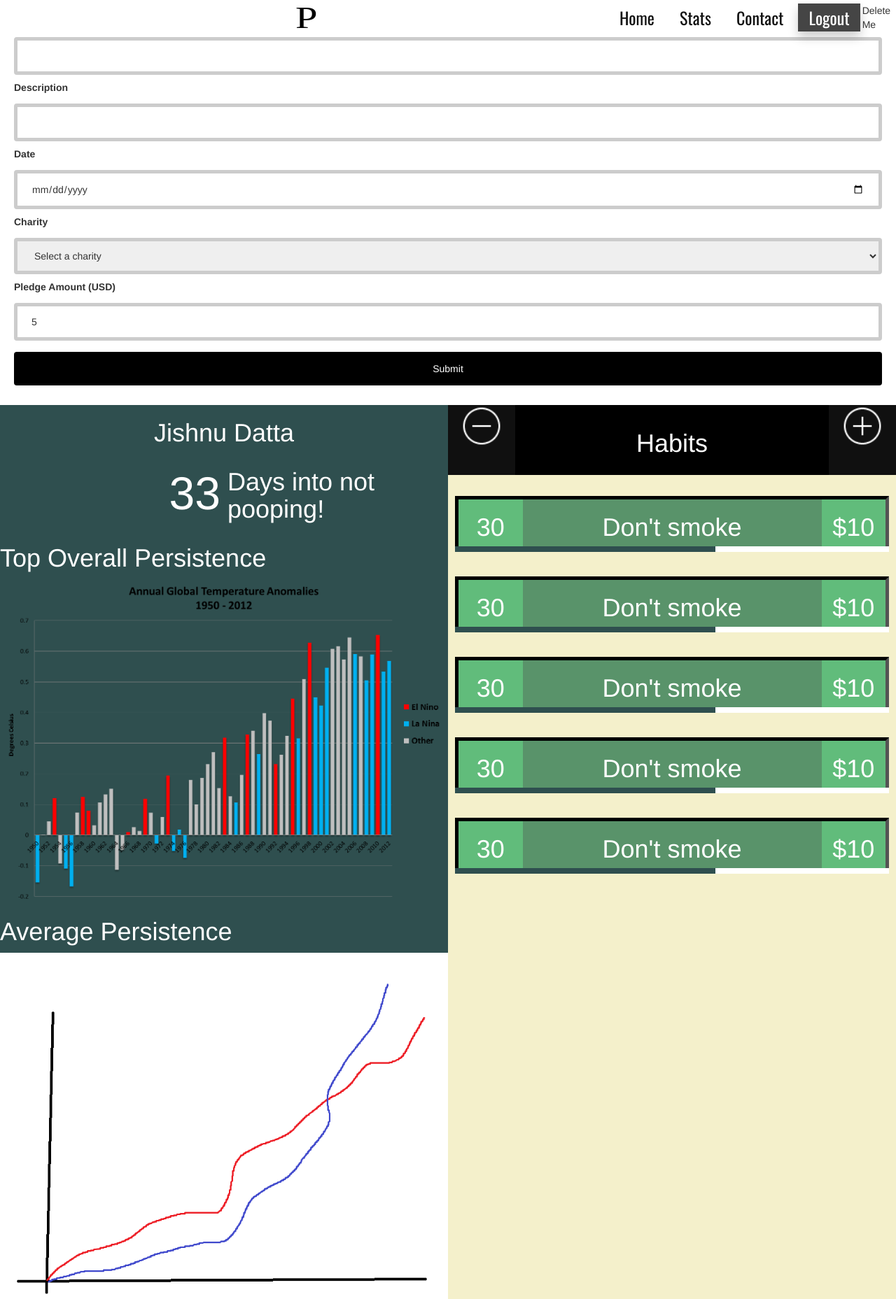
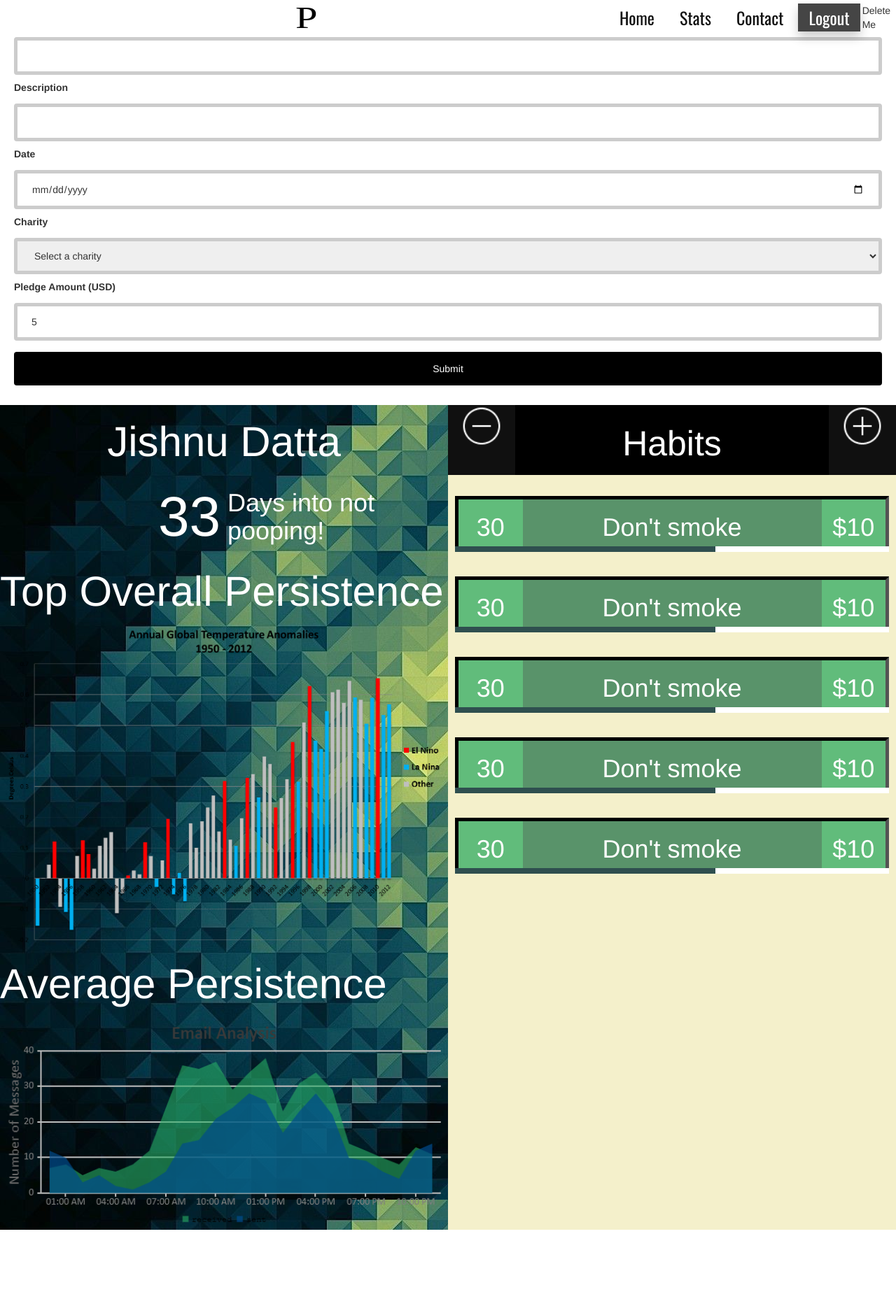
Before and after one commit to daniel1yuan/Persist, a Django app: page /home/ in a window 1280 px wide. Shown: the whole page at 70% size. After the commit the page ends 1758 px from the top, so only its background shows below. Run offline with Django 3.2, Linux system fonts and the light colour scheme; a user stored in the database is signed in; some libraries are stand-ins or nearby versions; some web fonts are replaced.

Commit message:
Updated UI

```diff
--- a/Persist/webapp/static/webapp/css/habit_header_bar.css
+++ b/Persist/webapp/static/webapp/css/habit_header_bar.css
@@ -52,3 +52,8 @@
 	flex-direction: column;
 	justify-content: center;
 }
+
+#header-wrapper{
+
+	font-size:50px;
+}
--- a/Persist/webapp/static/webapp/css/home.css
+++ b/Persist/webapp/static/webapp/css/home.css
@@ -2,6 +2,10 @@
   padding: 0;
   margin: 0;
   box-sizing: border-box;
+}
+
+h1{
+  font-family: 'Oswald', sans-serif;
 }
 
 .content{
@@ -22,22 +26,44 @@
   background-color: #F4F0CB;
 }
 
+.column.reg{
+  background-image: url("../assets/polygonpattern.jpg");
+  background-size:100%;
+}
+
 .column > h1{
   text-align: center;
+  font-size: 60px;
 }
 
 h1{
   color:white !important;
 }
 
+#Top-Persistence{
+   font-size: 60px;
+}
+
+#avg-persistence{
+  font-size:60px;
+}
+
 .text{
   width:100%;
+}
+
+#streak{
+   font-size: 80px;
 }
 
 .streak{
   width:50%;
   text-align:right;
   padding-right: 5px;
+}
+
+.streak > h1{
+  font-size: 200px;
 }
 
 .streak > h1{
--- a/Persist/webapp/templates/webapp/habit_header_bar.html
+++ b/Persist/webapp/templates/webapp/habit_header_bar.html
@@ -4,7 +4,7 @@
 			<img src="{% static 'webapp/assets/minus-50.png' %}" class="addbuttonimg">
         </button>
     <div class="header-wrapper">
-    	<h1>Habits</h1>
+    	<h1 id="header-wrapper">Habits</h1>
     </div>
         <button type="button"  id="deletebutton">
 			<img src="{% static 'webapp/assets/plus-50.png' %}" class="deletebuttonimg">
--- a/Persist/webapp/templates/webapp/home.html
+++ b/Persist/webapp/templates/webapp/home.html
@@ -27,23 +27,23 @@
 		{% include "webapp/header.html" %}
 		{% include "webapp/habitform.html" %}
 		<div class="page">
-			<div class="column">
+			<div class="column reg">
 				<h1>Jishnu Datta</h1>
 				<div class = "section-container day-streak">
 					<div class="streak">
-						<h1>33</h1>
+						<h1 id="streak">33</h1>
 					</div>
 					<div class="day">
 						<h1>Days into not pooping!</h1>
 					</div>
 				</div>
 				<div class = "section-container">
-					<h1>Top Overall Persistence</h1>
+					<h1 id="Top-Persistence">Top Overall Persistence</h1>
 					<img src="{% static 'webapp/assets/Graph.png' %}">
 				</div>
 				<div class = "section-container">
-					<h1>Average Persistence</h1>
-					<img src="{% static 'webapp/assets/placeholdergraph.png' %}">
+					<h1 id="avg-persistence">Average Persistence</h1>
+					<img src="{% static 'webapp/assets/email_graph.jpg' %}">
 				</div>
 			</div>
 			<div class="column habits">
```
Also changed, not shown: Persist/webapp/static/webapp/assets/email_graph.jpg (added), Persist/webapp/static/webapp/assets/polygonpattern.jpg (added).
